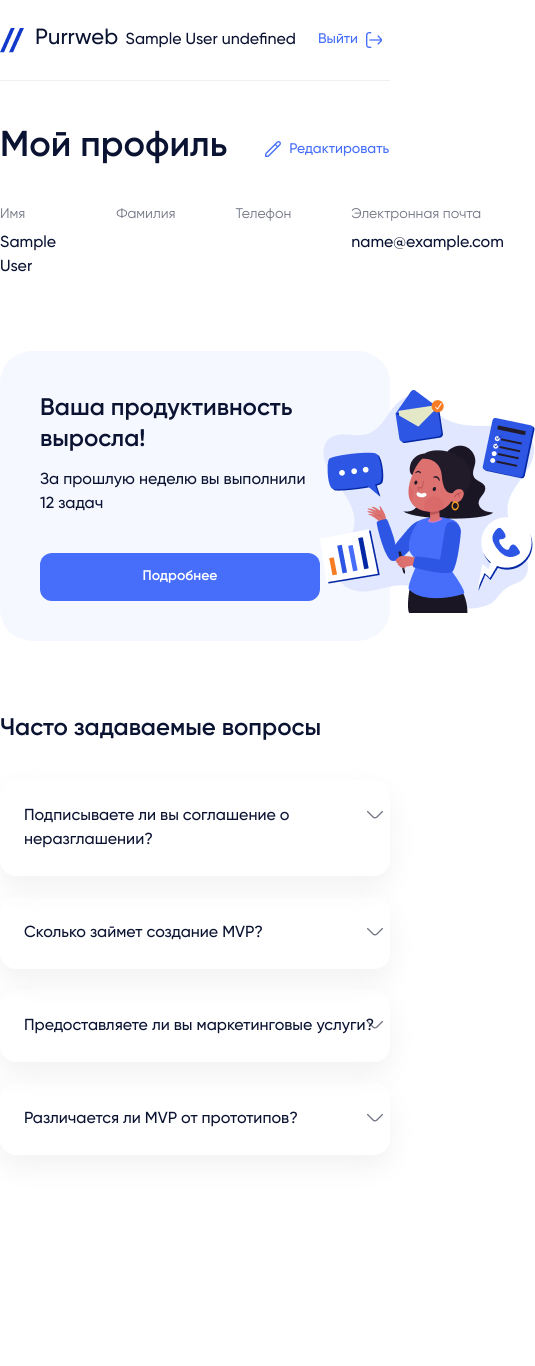
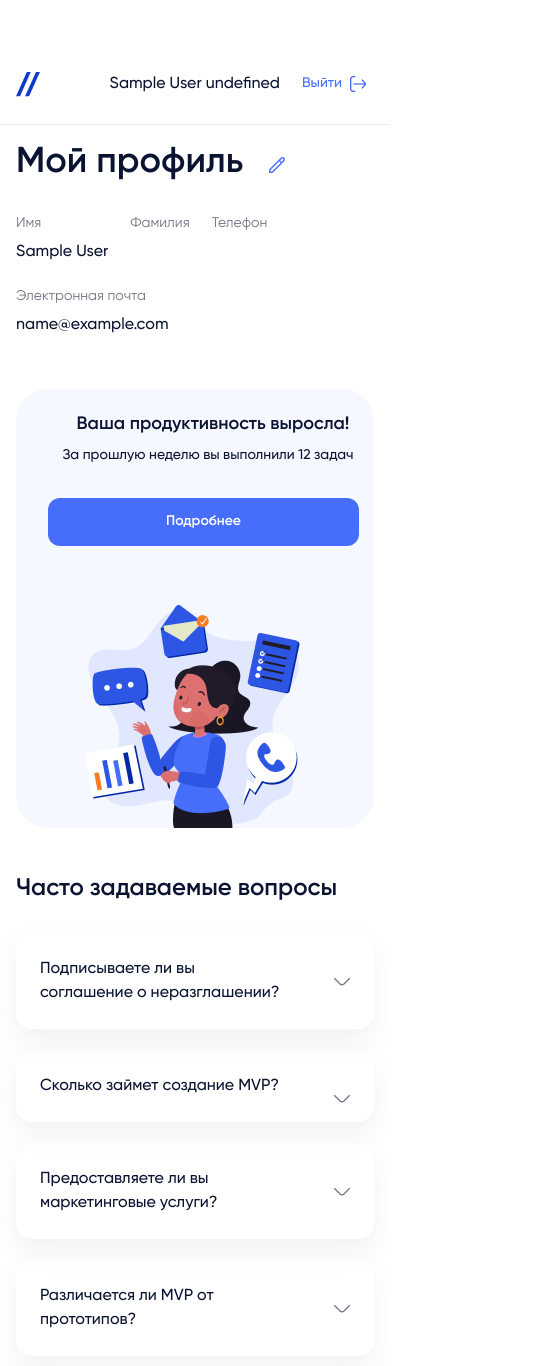
Before and after one commit to SenpaiSun/purrweb-test-second, a React (Vite) app: page / in a window 390 px wide. Shown: the top 1366 px of the page, 535 px wide, since content can reach past the window. Before the commit the page ends 1231 px from the top, so only its background shows below. Built offline with nearby package versions, Linux system fonts and the light colour scheme; sample sign-in values are in the browser's storage.

Commit message:
feature/completed adaptive

```diff
--- a/src/components/App/App.css
+++ b/src/components/App/App.css
@@ -4,6 +4,7 @@
   font-family: 'Gilroy', Arial, Helvetica, sans-serif;
   font-weight: 500;
   color: #0B1332;
+  margin-top: 44px;
 }
 
 input::-webkit-outer-spin-button,
--- a/src/components/Header/Header.css
+++ b/src/components/Header/Header.css
@@ -13,6 +13,18 @@
   height: 100%;
   max-width: 1200px;
   margin: 0 auto;
+}
+
+@media screen and (max-width: 1280px) {
+  .header__container {
+    margin-left: 32px;
+  }
+}
+
+@media screen and (max-width: 475px) {
+  .header__container {
+    margin-left: 16px;
+  }
 }
 
 .header__container-logo {
@@ -38,12 +50,30 @@
   margin: -4px 0 0 2px;
 }
 
+@media screen and (max-width: 767px) {
+  .header__title-disabled {
+    display: none;
+  }
+}
+
 .header__container-account {
   display: flex;
   flex-direction: row;
   align-items: center;
   gap: 16px;
   margin-right: 8px;
+}
+
+@media screen and (max-width: 1280px) {
+  .header__container-account {
+    margin-right: 40px;
+  }
+}
+
+@media screen and (max-width: 767px) {
+  .header__container-account {
+    margin-right: 24px;
+  }
 }
 
 .header__account-name {
--- a/src/components/Header/Header.tsx
+++ b/src/components/Header/Header.tsx
@@ -14,7 +14,7 @@ export default function Header() {
       <div className='header__container'>
         <div className='header__container-logo'>
           <span className='header__logo'></span>
-          <p className='header__title'>Purrweb</p>
+          <p className={location.pathname !== '/' ? 'header__title' : 'header__title header__title-disabled'}>Purrweb</p>
         </div>
         {location.pathname === '/' && localStorage.getItem('token') && userInfo.name !== undefined && (
           <div className='header__container-account'>
--- a/src/components/PopupInfo/PopupInfo.css
+++ b/src/components/PopupInfo/PopupInfo.css
@@ -1,15 +1,49 @@
-.popup-info {
-}
-
 .popup-info__form {
   position: absolute;
-  top: 54%;
+  top: 51%;
   left: 50%;
   width: 424px;
   box-shadow: 0px 12px 26px 0px #e8e9ec91;
   transform: translate(-50%, -50%);
   border-radius: 12px;
 }
+
+
+.popup-info__form-signup {
+  top: 56.6%;
+}
+.popup-info__form-about-me {
+  top: 56.8%;
+}
+
+
+@media screen and (max-width: 1280px) {
+  .popup-info__form-signin {
+    top: 51%;
+  }
+  .popup-info__form-signup {
+    top: 59.5%;
+  }
+  .popup-info__form-about-me {
+    top: 59.7%;
+  }
+}
+
+@media screen and (max-width: 475px) {
+  .popup-info__form {
+    width: 343px;
+  }
+  .popup-info__form-signin {
+    top: 49%;
+  }
+  .popup-info__form-signup {
+    top: 54.7%;
+  }
+  .popup-info__form-about-me {
+    top: 61%;
+  }
+}
+
 
 .popup-info__title {
   margin: 80px auto 48px;
@@ -19,14 +53,17 @@
   text-align: center;
 }
 
-.popup-info__inputs {
-}
-
 .popup-info__inputs-container {
   display: flex;
   flex-direction: column;
   gap: 27px;
   margin: 24px 72px 0;
+}
+
+@media screen and (max-width: 475px) {
+  .popup-info__inputs-container {
+    margin: 24px 30px 0;
+  }
 }
 
 .popup-info__label {
@@ -143,6 +180,10 @@
   border: 5px solid #F2F3F4;
 }
 
+.popup-info__button:disabled {
+  background-color: #E5EBFF;
+}
+
 
 .popup-info__text {
   display: flex;
@@ -150,7 +191,7 @@
   justify-content: center;
   align-items: center;
   gap: 8px;
-  margin: 36px 0 68px;
+  margin: 36px 0 68px -8px;
 }
 
 .popup-info__text-about {
@@ -204,6 +245,13 @@
   background-color: transparent;
   border: none;
   margin: 80px 0 0 126px;
+  cursor: pointer;
+}
+
+@media screen and (max-width: 1280px) {
+  .popup-info__button-back {
+    margin: 80px 0 0 38px;
+  }
 }
 
 .popup-info__button-back-span {
--- a/src/components/PopupInfo/PopupInfo.tsx
+++ b/src/components/PopupInfo/PopupInfo.tsx
@@ -162,7 +162,7 @@ export default function PopupInfo(props: Props) {
 
   return (
     <section className='popup-info'>
-      <form onSubmit={handleSubmit(onSubmit)} className='popup-info__form' noValidate>
+      <form onSubmit={handleSubmit(onSubmit)} className={location.pathname === '/sign-in' ?'popup-info__form popup-info__form-signin' : location.pathname === '/sign-up' ? 'popup-info__form popup-info__form-signup' : 'popup-info__form popup-info__form-about-me'} noValidate>
         <h1 className='popup-info__title'>{propsItems?.textTitle}</h1>
         <div className='popup-info__inputs-container'>
           <div className='popup-info__inputs'>
@@ -219,7 +219,7 @@ export default function PopupInfo(props: Props) {
               />
               {location.pathname !== '/about-me' && (
                 <div className='popup-info__input-buttons'>
-                  <button className='popup-info__input-eye' onClick={toggleVisionPassword} type='button' />
+                  {stateForm.password.length > 0 && <button className='popup-info__input-eye' onClick={toggleVisionPassword} type='button' />}
                   {stateForm.password !== '' && (
                     <>
                       {!errors?.password && <span className='popup-info__input-accept' />}
@@ -256,7 +256,7 @@ export default function PopupInfo(props: Props) {
                 />
                 {location.pathname !== '/about-me' && (
                   <div className='popup-info__input-buttons'>
-                    <button className='popup-info__input-eye' onClick={toggleVisionPassword} type='button' />
+                    {stateForm.password.length > 0 && <button className='popup-info__input-eye' onClick={toggleVisionPassword} type='button' />}
                     {stateForm.passwordConfirm !== '' && (
                       <>
                         {!errors?.passwordConfirm && <span className='popup-info__input-accept' />}
--- a/src/components/Profile/Profile.css
+++ b/src/components/Profile/Profile.css
@@ -3,6 +3,12 @@
   flex-direction: column;
   max-width: 1200px;
   margin: 44px auto 0;
+}
+
+@media screen and (max-width: 767px) {
+  .profile {
+    margin-top: 16px;
+  }
 }
 
 .profile__container-info {
@@ -11,10 +17,32 @@
   gap: 36px;
 }
 
+@media screen and (max-width: 1280px) {
+  .profile__container-info {
+    margin-left: 32px;
+    margin-right: 32px;
+  }
+}
+
+@media screen and (max-width: 767px) {
+  .profile__container-info {
+    margin-left: 16px;
+    margin-right: 16px;
+    gap: 29px;
+  }
+}
+
 .profile__container {
   display: flex;
   flex-direction: row;
   gap: 38px;
+}
+
+@media screen and (max-width: 767px) {
+  .profile__container {
+    gap: 26px;
+  }
+
 }
 
 .profile__title {
@@ -47,6 +75,12 @@
   color: #466EFA;
 }
 
+@media screen and (max-width: 767px) {
+  .profile__edit-button-text {
+    display: none;
+  }
+}
+
 .profile__edit-button {
   text-decoration: none;
 }
@@ -54,7 +88,15 @@
 .profile__data-containers {
   display: flex;
   flex-direction: row;
+  flex-wrap: wrap;
   gap: 60px;
+}
+
+@media screen and (max-width: 767px) {
+  .profile__data-containers {
+    gap: 22px;
+  }
+
 }
 
 .profile__data-container {
@@ -88,10 +130,39 @@
   justify-content: space-between;
 }
 
+@media screen and (max-width: 1280px) {
+  .profile__container-productivity {
+    margin-top: 52px;
+    margin-left: 32px;
+    margin-right: 32px;
+  }
+}
+
+@media screen and (max-width: 767px) {
+  .profile__container-productivity {
+    flex-direction: column;
+    margin-left: 16px;
+    margin-right: 16px;
+  }
+}
+
 .profile__productivity {
   display: flex;
   flex-direction: column;
   margin-left: 40px;
+}
+
+@media screen and (max-width: 767px) {
+  .profile__productivity {
+    margin-left: 36px;
+  }
+}
+
+@media screen and (min-width: 385px) and (max-width: 767px) {
+  .profile__productivity {
+    justify-content: center;
+    align-items: center;
+  }
 }
 
 .profile__productivity-title {
@@ -101,11 +172,25 @@
   margin: 42px 0 0;
 }
 
+@media screen and (max-width: 767px) {
+  .profile__productivity-title {
+    font-size: 18px;
+    margin-top: 24px;
+  }
+}
+
 .profile__productivity-text {
   font-size: 16px;
   font-weight: 500;
   line-height: 1.5;
   margin: 12px 0 0;
+}
+
+@media screen and (max-width: 767px) {
+  .profile__productivity-text {
+    font-size: 14px;
+    margin: 8px 0 0 -10px;
+  }
 }
 
 .profile__productivity-more {
@@ -119,6 +204,23 @@
   height: 48px;
   border-radius: 12px;
   border: none;
+}
+
+@media screen and (max-width: 767px) {
+  .profile__productivity-more {
+    margin-top: 32px;
+    margin-left: -19px;
+    width: 311px;
+  }
+
+}
+
+@media screen and (max-width: 374px) {
+  .profile__productivity-more {
+    max-width: 310px;
+    width: auto;
+  }
+
 }
 
 .profile__productivity-more:hover {
@@ -138,6 +240,19 @@
   margin-right: 240px;
 }
 
+@media screen and (max-width: 1280px) {
+  .profile__container-productivity-image {
+    margin-right: 47px;
+  }
+}
+
+@media screen and (max-width: 767px) {
+  .profile__container-productivity-image {
+    margin-right: 5px;
+    margin-top: 7px;
+  }
+}
+
 .profile__productivity-image {
   margin-top: 11px;
 }
@@ -145,6 +260,24 @@
 .profile__faq {
   margin-top: 72px;
   margin-bottom: 60px;
+}
+
+@media screen and (max-width: 1280px) {
+  .profile__faq {
+    margin-top: 52px;
+    margin-left: 32px;
+    margin-right: 32px;
+  }
+
+}
+
+@media screen and (max-width: 767px) {
+  .profile__faq {
+    margin-top: 45px;
+    margin-left: 16px;
+    margin-right: 16px;
+  }
+
 }
 
 .profile__container-faq {
@@ -165,10 +298,27 @@
   background-position:  98% 30px;
 }
 
+@media screen and (max-width: 1280px) {
+  .profile__container-faq-item {
+    background-position:  96.5% 31px;
+  }
+}
+
+@media screen and (max-width: 475px) {
+  .profile__container-faq-item {
+    background-position:  93% 44px;
+  }
+}
+
 .profile__container-faq-item-active {
   background-image: url(../../image/Vector-active.png);
 }
 
+@media screen and (max-width: 475px) {
+  .profile__container-faq-item-active {
+    background-position:  93% 28px;
+  }
+}
 
 .profile__faq-title {
   font-size: 16px;
@@ -178,14 +328,37 @@
   max-width: 700px;
 }
 
+@media screen and (max-width: 767px) {
+  .profile__faq-title {
+    font-size: 16px;
+    font-weight: 500;
+    line-height: 1.5;
+    margin: 24px 0 24px 24px;
+    max-width: 250px;
+  }
+}
+
 .profile__faq-text {
   font-size: 14px;
   font-weight: 400;
-  line-height: 1.3;
+  line-height: 1.41;
   margin: 0 0 24px 24px;
   max-width: 700px;
   display: none;
 }
+
+@media screen and (max-width: 1280px) {
+  .profile__faq-text {
+    max-width: 460px;
+  }
+}
+
+@media screen and (max-width: 767px) {
+  .profile__faq-text {
+    max-width: 285px;
+  }
+}
+
 
 .profile__faq-text-active{
   display: block;
@@ -197,3 +370,10 @@
   line-height: 1.3;
   margin: 0 0 36px;
 }
+
+@media screen and (max-width: 767px) {
+  .profile__faq-title-main {
+    margin-bottom: 29px;
+  }
+
+}
--- a/src/components/popupExit/PopupExit.css
+++ b/src/components/popupExit/PopupExit.css
@@ -1,6 +1,6 @@
 .popup-exit__overlay {
     position: fixed;
-    top: 0;
+    top: 0px;
     left: 0;
     width: 100%;
     height: 100%;
@@ -19,7 +19,7 @@
 
 .popup-exit {
   position: fixed;
-  top: 50%;
+  top: 52.7%;
   left: 50%;
   transform: translate(-50%, -47%);
   max-width: 332px;
@@ -29,11 +29,47 @@
   z-index: 2;
 }
 
+.popup-exit__buttons {
+  display: flex;
+  flex-direction: row;
+  gap: 12px;
+  margin: 0 24px 32px;
+}
+
 .popup-exit__text {
   font-size: 22px;
   font-weight: 500;
   line-height: 1.3;
   margin: 28px 24px 36px;
+}
+
+@media screen and (max-width: 1280px) {
+  .popup-exit {
+    top: 59.9%;
+  }
+}
+
+@media screen and (max-width: 767px) {
+  .popup-exit {
+    top: 91.3%;
+    width: 100%;
+    max-width: 100%;
+  }
+  .popup-exit__buttons {
+    margin: 0 17px 167px;
+  }
+  .popup-exit__text {
+    margin: 18px 15px 38px;
+    max-width: 260px;
+  }
+}
+
+@media screen and (max-width: 492px) {
+  .popup-exit {
+    top: 89.3%;
+    width: 100%;
+    max-width: 100%;
+  }
 }
 
 .popup-exit__close {
@@ -49,11 +85,10 @@
   cursor: pointer;
 }
 
-.popup-exit__buttons {
-  display: flex;
-  flex-direction: row;
-  gap: 12px;
-  margin: 0 24px 32px;
+@media screen and (max-width: 767px) {
+  .popup-exit__close {
+    display: none;
+  }
 }
 
 .popup-exit__cancel {
```
Also changed, not shown: src/components/Profile/Profile.tsx (+4 -3 lines).
